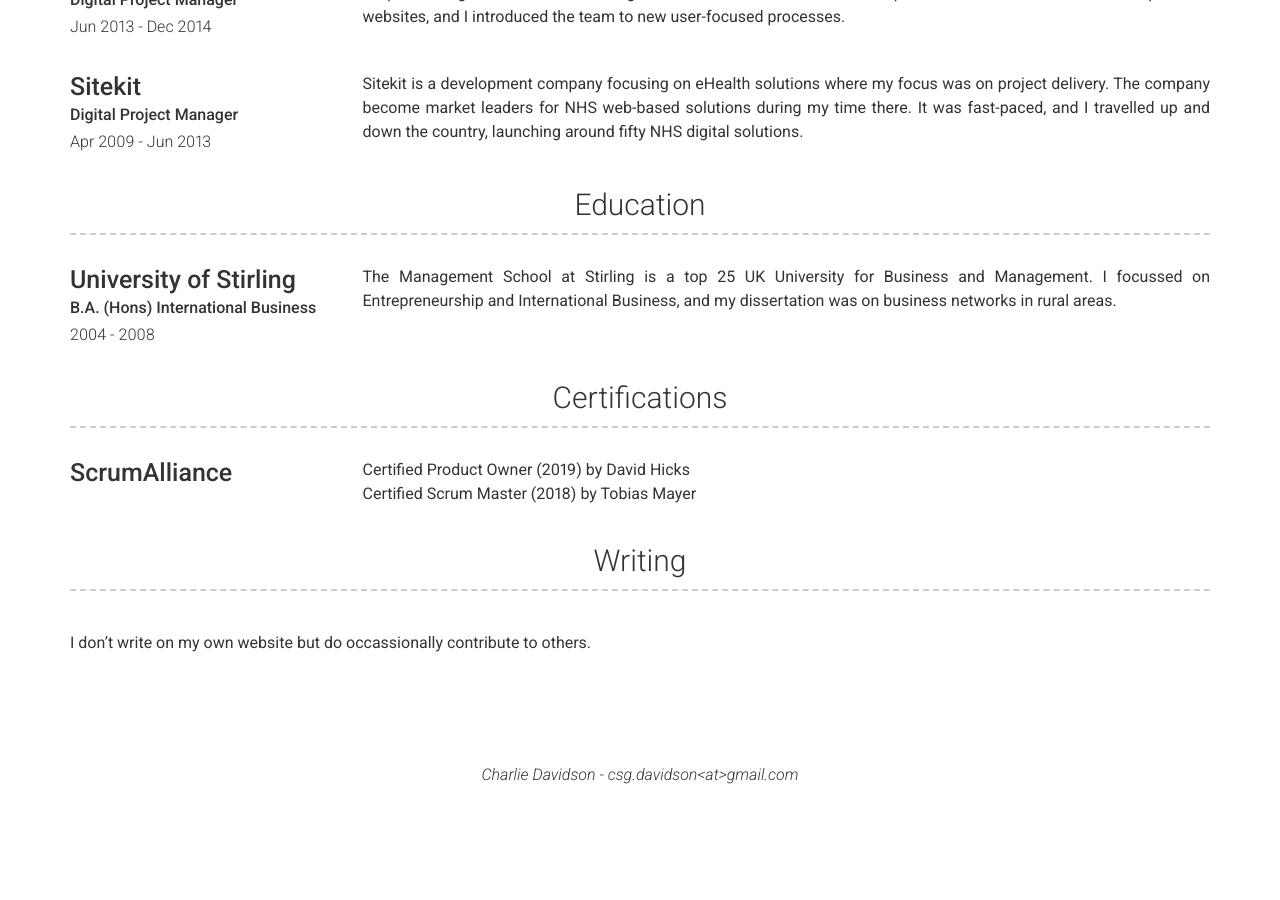
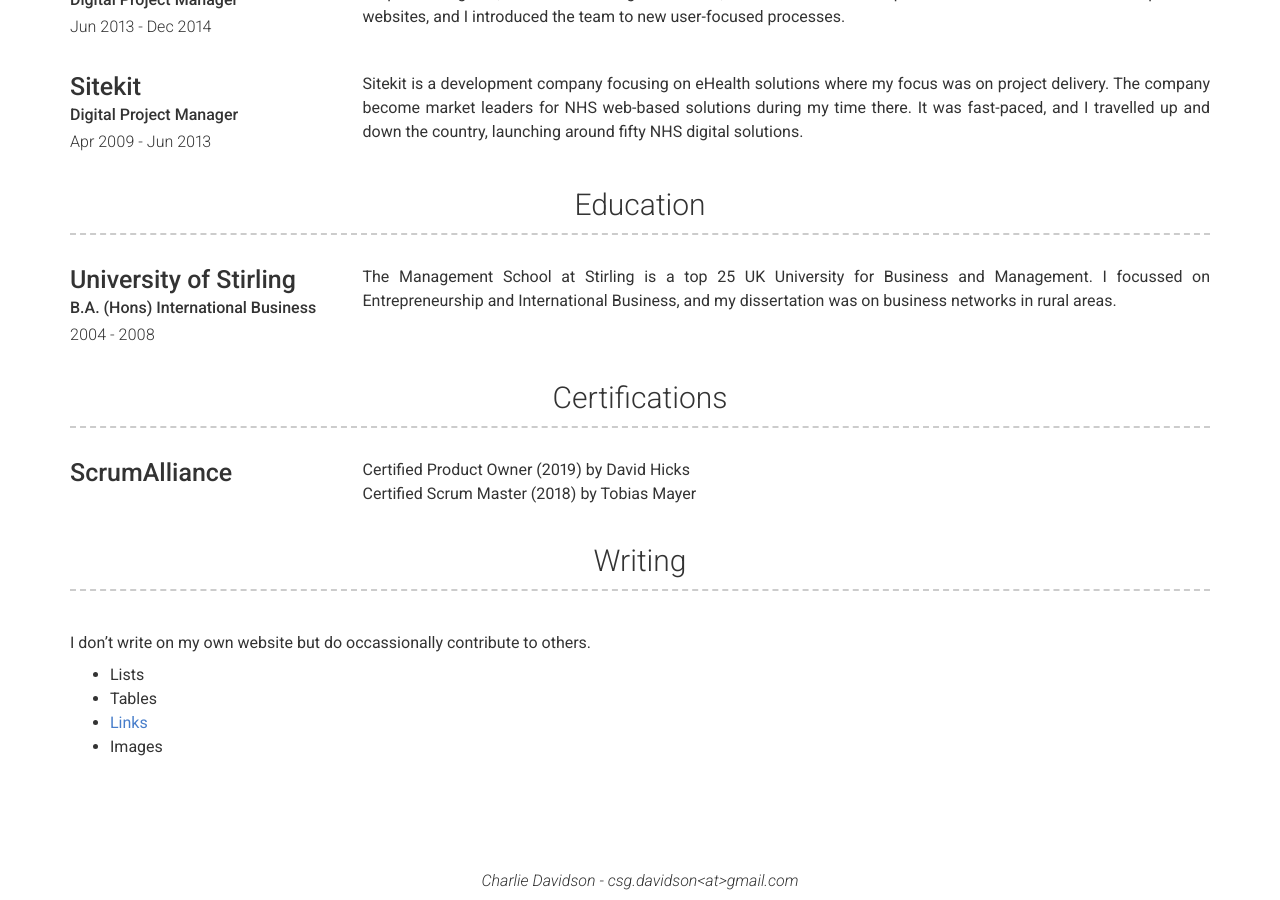
Before and after one commit to csgdavidson/Charlie-Davidson2, a Jekyll site: the page built from index.md, in a window 1280 px wide and 900 px high, scrolled down 880 px. Built offline with Jekyll 4.4.1, drawn with Linux system fonts in a browser that asks for light colours; nearby versions of some CDN libraries; before the commit the page ends 1674 px from its top, so only the background shows below that.

Commit message:
Update _config.yml

```diff
--- a/_config.yml
+++ b/_config.yml
@@ -36,6 +36,11 @@ more_title: Writing
 more_content: | # this will include new lines to allow paragraphs
   I don't write on my own website but do occassionally contribute to others.
 
+    - Lists
+    - Tables
+    - <a href="google.com">Links</a>
+    - Images
+
 # Footer
 footer_show_references: false
 
```
